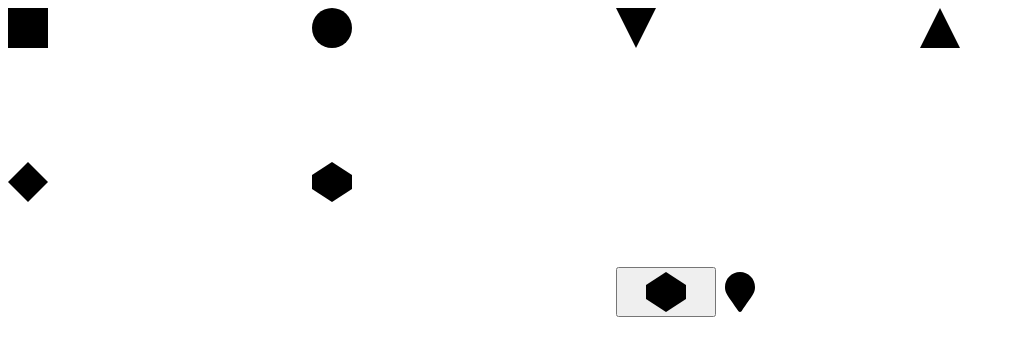
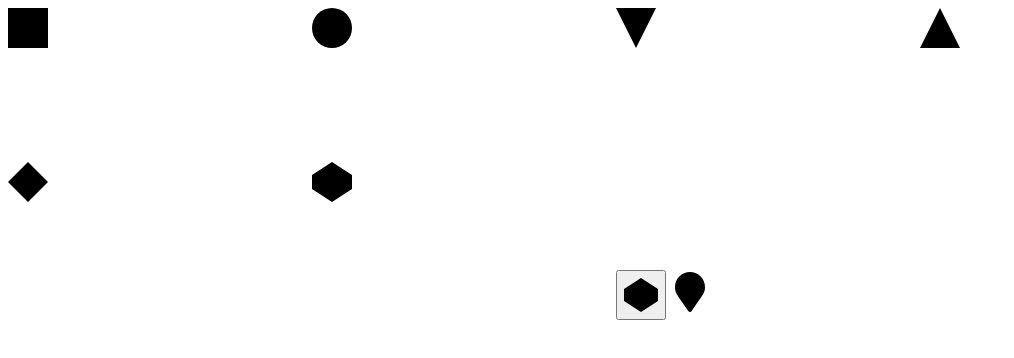
Before and after one commit to ll9/svg-shapes, a plain HTML site: page index.html in a window 1280 px wide. Shown: the whole page, without its empty margins (0-1014 px from the left). Drawn offline with Linux system fonts and the light colour scheme.

Commit message:
basic buttons

```diff
--- a/index.html
+++ b/index.html
@@ -6,7 +6,7 @@
 <svg><polygon points="20 0, 40 13, 40 27, 20 40, 0 27, 0 13" /></svg>
 
 <button id="search-button">
-    <svg><polygon points="20 0, 40 13, 40 27, 20 40, 0 27, 0 13" /></svg>
+    <svg width="100%" viewBox="0 0 40 40"><polygon points="20 0, 40 13, 40 27, 20 40, 0 27, 0 13" /></svg>
 </button>
 
 <svg
@@ -31,13 +31,13 @@
   }
 
   #search-button {
-  width: 100px;
+  width: 50px;
   height: 50px;
   text-align: center;
 }
 
 #search-button svg {
-  width: 40;
-  height: 40;
+  /* width: 20px;
+  height: 20px; */
 }
 </style>
```
